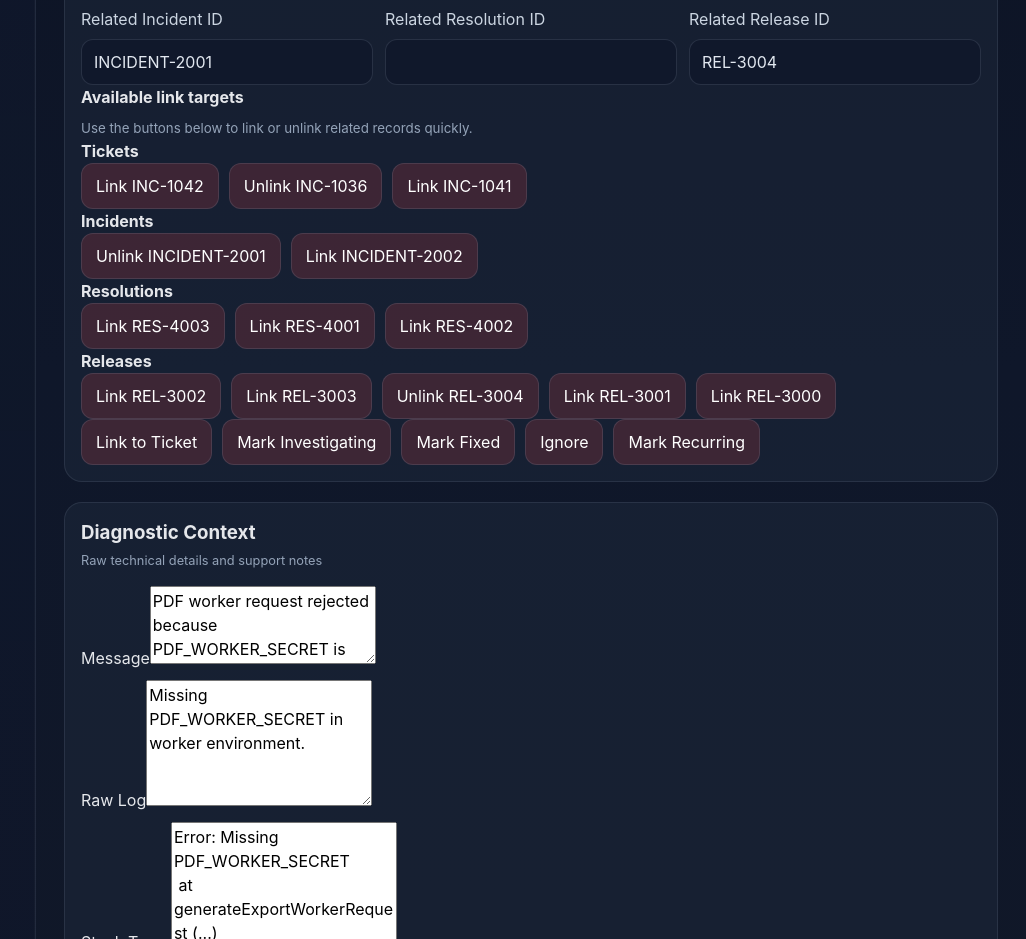
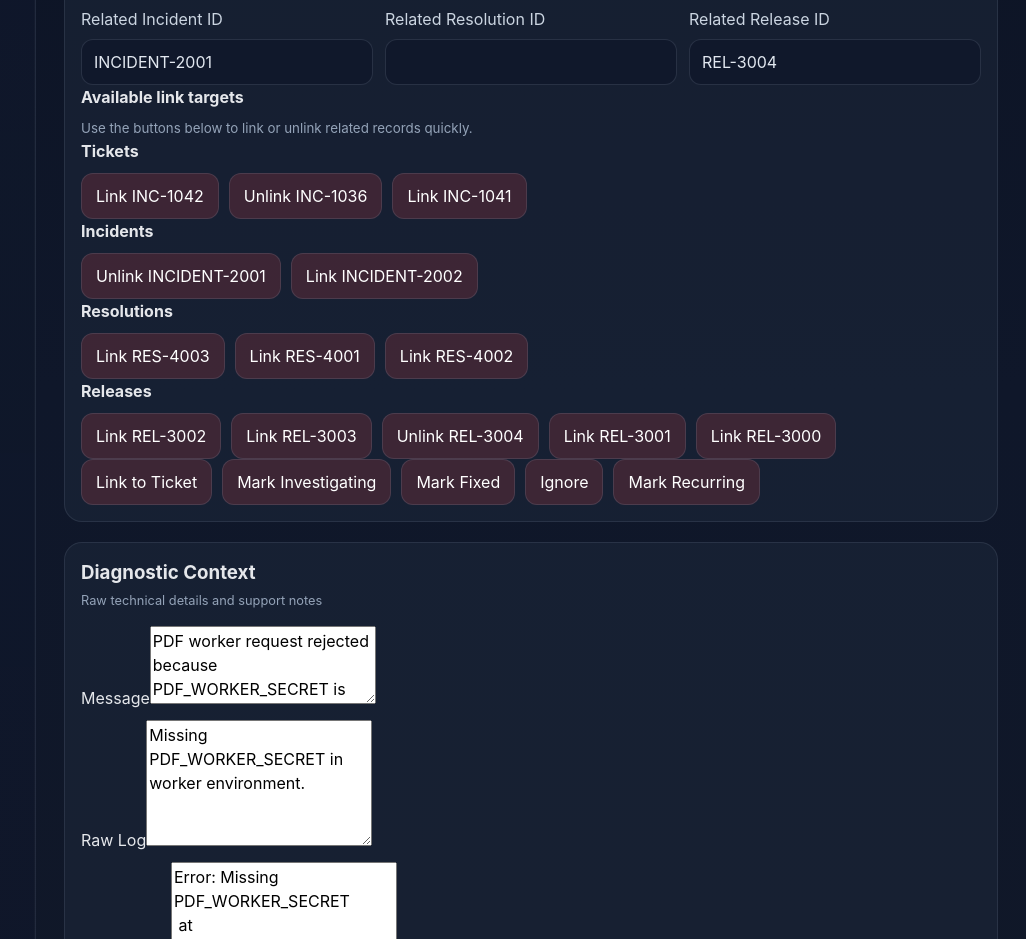
Before and after one commit to Emanuel628/InEx-IT-Support, a React (Vite) app: page /errors/ERR-5001 in a window 1280 px wide. Shown: the part 780-1719 px from the top of the page, without its empty margins (254-1280 px from the left). Built offline with nearby package versions, Linux system fonts and the light colour scheme.

Commit message:
Add reusable error link action group styling

```diff
--- a/src/features/errors/styles/errors.css
+++ b/src/features/errors/styles/errors.css
@@ -206,6 +206,11 @@
   flex-wrap: wrap;
 }
 
+.error-link-actions-group {
+  display: grid;
+  gap: 10px;
+}
+
 .error-detail-stack,
 .error-link-list,
 .error-empty-state {
```
